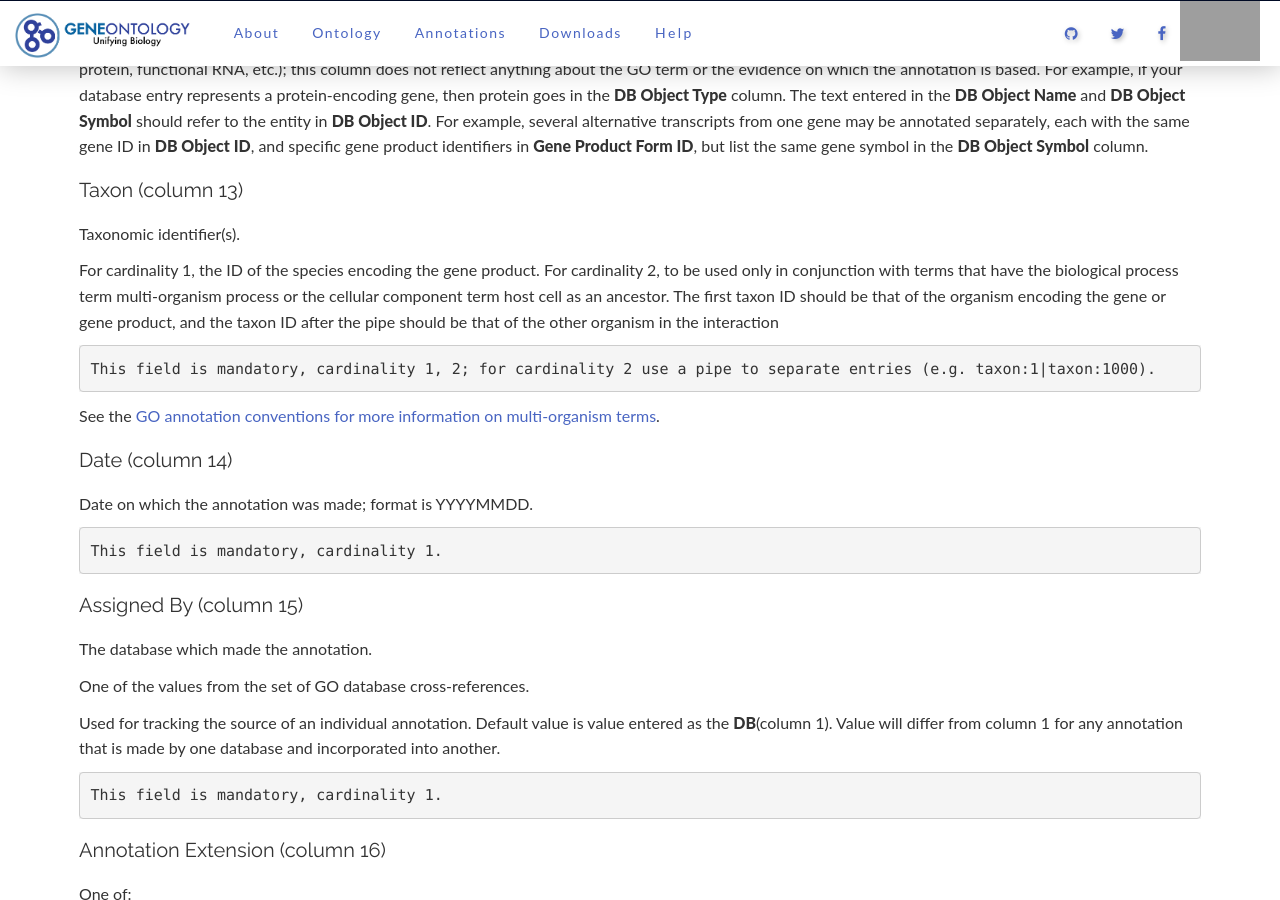
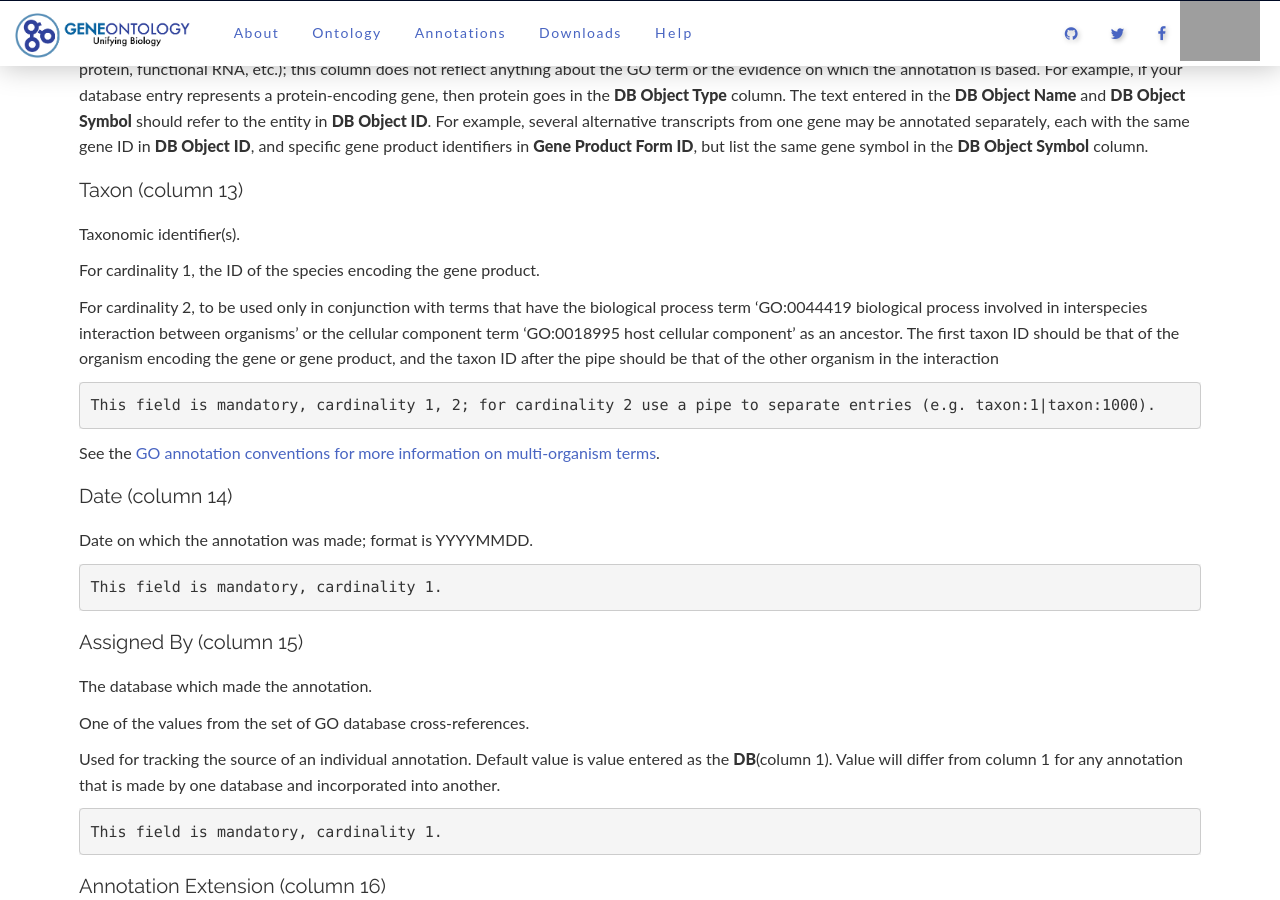
Before and after one commit to geneontology/geneontology.github.io, a Jekyll site: the page built from _docs/go-annotation-file-gaf-format-22.md, in a window 1280 px wide and 900 px high, scrolled down 6342 px. Built offline with Jekyll 4.4.1, drawn with Linux system fonts in a browser that asks for light colours; nearby versions of some CDN libraries; grey boxes are pictures that could not be loaded.

Commit message:
Update go-annotation-file-gaf-format-22.md
editing taxon cardinality

```diff
--- a/_docs/go-annotation-file-gaf-format-22.md
+++ b/_docs/go-annotation-file-gaf-format-22.md
@@ -218,7 +218,9 @@ The object type (gene_product, transcript, protein, protein_complex, etc.) liste
 #### Taxon (column 13)
 Taxonomic identifier(s).
 
-For cardinality 1, the ID of the species encoding the gene product. For cardinality 2, to be used only in conjunction with terms that have the biological process term multi-organism process or the cellular component term host cell as an ancestor. The first taxon ID should be that of the organism encoding the gene or gene product, and the taxon ID after the pipe should be that of the other organism in the interaction
+For cardinality 1, the ID of the species encoding the gene product.
+
+For cardinality 2, to be used only in conjunction with terms that have the biological process term 'GO:0044419 biological process involved in interspecies interaction between organisms' or the cellular component term  'GO:0018995 host cellular component' as an ancestor. The first taxon ID should be that of the organism encoding the gene or gene product, and the taxon ID after the pipe should be that of the other organism in the interaction
 
     This field is mandatory, cardinality 1, 2; for cardinality 2 use a pipe to separate entries (e.g. taxon:1|taxon:1000).
 
```
